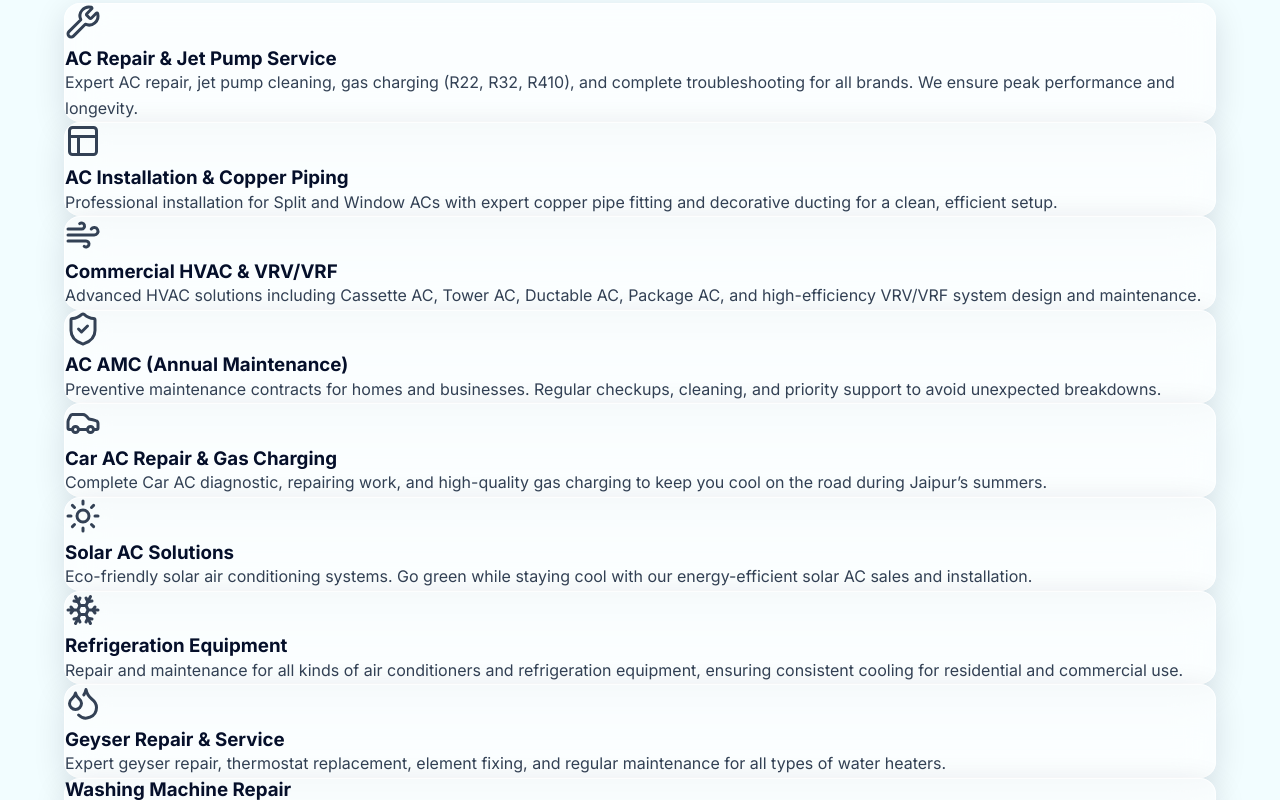
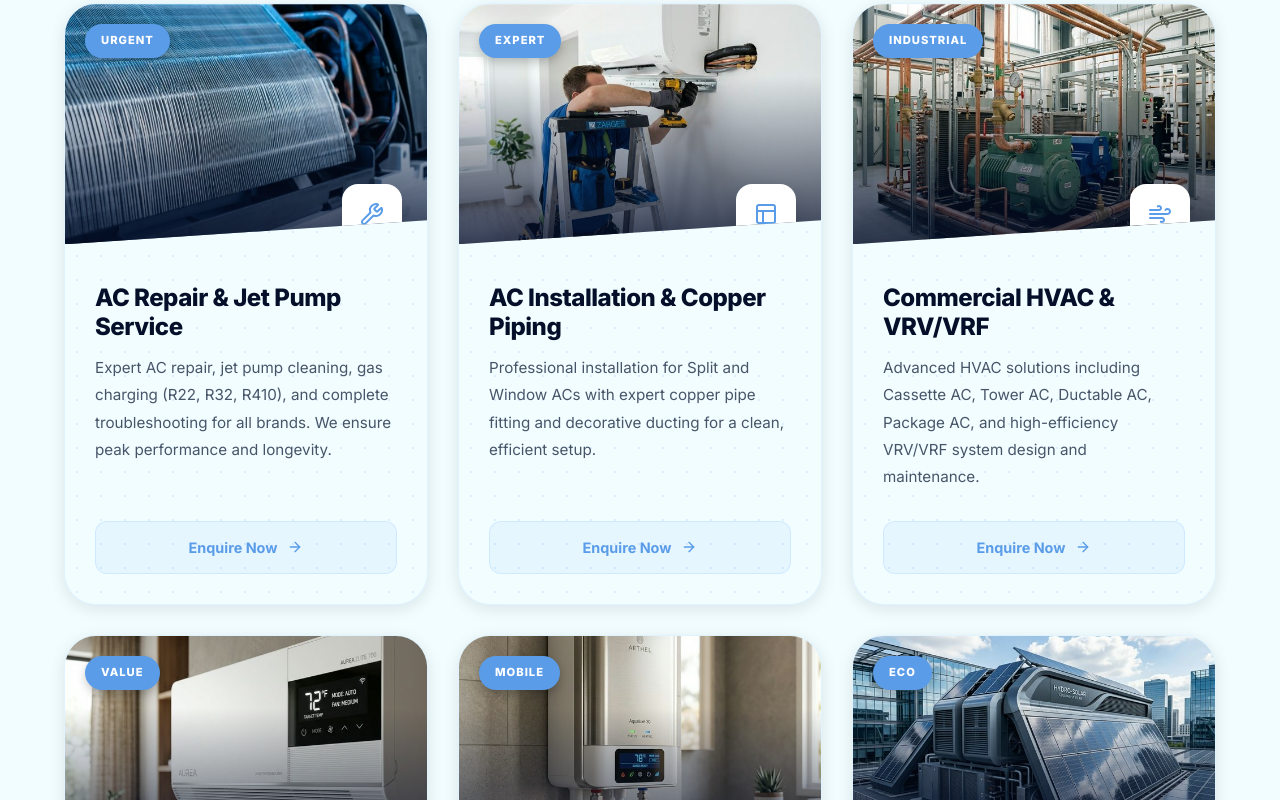
Before and after one commit to Eshbanoliver/a2z-cooling-website-showcase, a React (Vite) app: page /services in a window 1280 px wide. Shown: the part 860-1660 px from the top of the page. Built offline with nearby package versions, Linux system fonts and the light colour scheme.

Commit message:
services page

```diff
--- a/src/data/constants.ts
+++ b/src/data/constants.ts
@@ -13,6 +13,8 @@ export interface Service {
   icon: string;
   title: string;
   description: string;
+  image?: string;
+  badge?: string;
 }
 
 export interface Testimonial {
@@ -55,60 +57,80 @@ export const SERVICES: Service[] = [
     icon: 'wrench',
     title: 'AC Repair & Jet Pump Service',
     description: 'Expert AC repair, jet pump cleaning, gas charging (R22, R32, R410), and complete troubleshooting for all brands. We ensure peak performance and longevity.',
+    image: '/service-1.jpg',
+    badge: 'Urgent'
   },
   {
     id: 'ac-installation',
     icon: 'layout',
     title: 'AC Installation & Copper Piping',
     description: 'Professional installation for Split and Window ACs with expert copper pipe fitting and decorative ducting for a clean, efficient setup.',
+    image: '/service-7.jpg',
+    badge: 'Expert'
   },
   {
     id: 'hvac-solutions',
     icon: 'wind',
     title: 'Commercial HVAC & VRV/VRF',
     description: 'Advanced HVAC solutions including Cassette AC, Tower AC, Ductable AC, Package AC, and high-efficiency VRV/VRF system design and maintenance.',
+    image: '/service-8.jpg',
+    badge: 'Industrial'
   },
   {
     id: 'ac-amc',
     icon: 'shield-check',
     title: 'AC AMC (Annual Maintenance)',
     description: 'Preventive maintenance contracts for homes and businesses. Regular checkups, cleaning, and priority support to avoid unexpected breakdowns.',
+    image: '/service-5.jpg',
+    badge: 'Value'
   },
   {
     id: 'car-ac-service',
     icon: 'car',
     title: 'Car AC Repair & Gas Charging',
     description: 'Complete Car AC diagnostic, repairing work, and high-quality gas charging to keep you cool on the road during Jaipur’s summers.',
+    image: '/service-9.jpg',
+    badge: 'Mobile'
   },
   {
     id: 'solar-ac',
     icon: 'sun',
     title: 'Solar AC Solutions',
     description: 'Eco-friendly solar air conditioning systems. Go green while staying cool with our energy-efficient solar AC sales and installation.',
+    image: '/service-4.jpg',
+    badge: 'Eco'
   },
   {
     id: 'refrigeration',
     icon: 'snowflake',
     title: 'Refrigeration Equipment',
     description: 'Repair and maintenance for all kinds of air conditioners and refrigeration equipment, ensuring consistent cooling for residential and commercial use.',
+    image: '/service-10.jpg',
+    badge: 'Commercial'
   },
   {
     id: 'geyser-repair',
     icon: 'droplets',
     title: 'Geyser Repair & Service',
     description: 'Expert geyser repair, thermostat replacement, element fixing, and regular maintenance for all types of water heaters.',
+    image: '/service-2.jpg',
+    badge: 'Essential'
   },
   {
     id: 'washing-machine',
     icon: 'refresh-cw',
     title: 'Washing Machine Repair',
     description: 'Professional washing machine repair and service for top-load, front-load, and semi-automatic models of all major brands.',
+    image: '/service-3.jpg',
+    badge: 'Expert'
   },
   {
     id: 'old-ac-deals',
     icon: 'repeat',
     title: 'Old AC Sale & Purchase',
     description: 'Best deals on second-hand air conditioners. We provide certified used ACs with warranty and buy your old units at competitive prices.',
+    image: '/service-11.jpg',
+    badge: 'Sales'
   },
 ]
 
--- a/src/pages/Services.tsx
+++ b/src/pages/Services.tsx
@@ -5,6 +5,27 @@ import FadeInSection from '../components/FadeInSection'
 import DynamicIcon from '../components/DynamicIcon'
 import { SERVICES, BUSINESS } from '../data/constants'
 import aboutHero from '../assets/about-hero-new.png'
+
+import service1 from '../assets/service-1.jpg'
+import service2 from '../assets/service-2.jpg'
+import service3 from '../assets/service-3.jpg'
+import service4 from '../assets/service-4.jpg'
+import service5 from '../assets/service-5.jpg'
+import service6 from '../assets/service-6.jpg'
+import service7 from '../assets/service-7.jpg'
+
+const IMAGE_MAP: Record<string, string> = {
+  'ac-repair': service1,
+  'ac-installation': service7,
+  'hvac-solutions': service6,
+  'ac-amc': service5,
+  'car-ac-service': service2,
+  'solar-ac': service4,
+  'refrigeration': service1,
+  'geyser-repair': service2,
+  'washing-machine': service3,
+  'old-ac-deals': service5
+}
 
 export default function Services() {
   const whatsappUrl = `https://wa.me/${BUSINESS.phoneClean}?text=${encodeURIComponent('Hello! I am interested in your services. Please provide more details.')}`
@@ -28,15 +49,25 @@ export default function Services() {
             />
           </FadeInSection>
 
-          <div className="services-grid">
-            {SERVICES.map((s) => (
-              <FadeInSection key={s.id}>
-                <div className="glass-card service-card">
-                  <div className="service-card-icon">
-                    <DynamicIcon name={s.icon} size={36} />
+          <div className="services-vibrant-grid">
+            {SERVICES.map((s, i) => (
+              <FadeInSection key={s.id} delay={i * 0.1}>
+                <div className="service-vibrant-card">
+                  <div className="service-card-visual">
+                    <img src={IMAGE_MAP[s.id] || service1} alt={s.title} className="service-card-img" />
+                    <div className="service-card-overlay" />
+                    <div className="service-card-badge">{s.badge || 'New'}</div>
+                    <div className="service-card-icon-float">
+                      <DynamicIcon name={s.icon} size={24} />
+                    </div>
                   </div>
-                  <h3>{s.title}</h3>
-                  <p>{s.description}</p>
+                  <div className="service-card-body">
+                    <h3 className="service-card-title">{s.title}</h3>
+                    <p className="service-card-text">{s.description}</p>
+                    <a href={whatsappUrl} target="_blank" rel="noopener noreferrer" className="service-card-link">
+                      Enquire Now <DynamicIcon name="arrow-right" size={16} />
+                    </a>
+                  </div>
                 </div>
               </FadeInSection>
             ))}
```
Also changed, not shown: src/assets/service-7.jpg (added).
